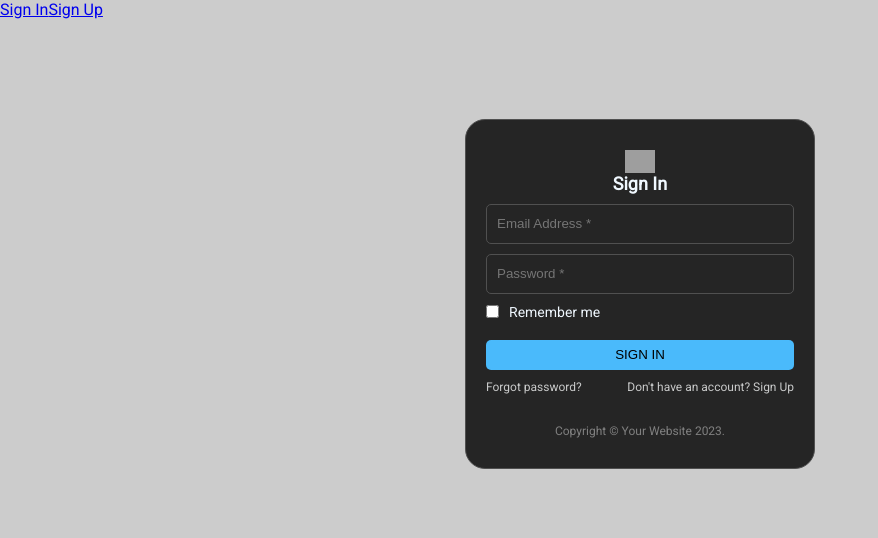
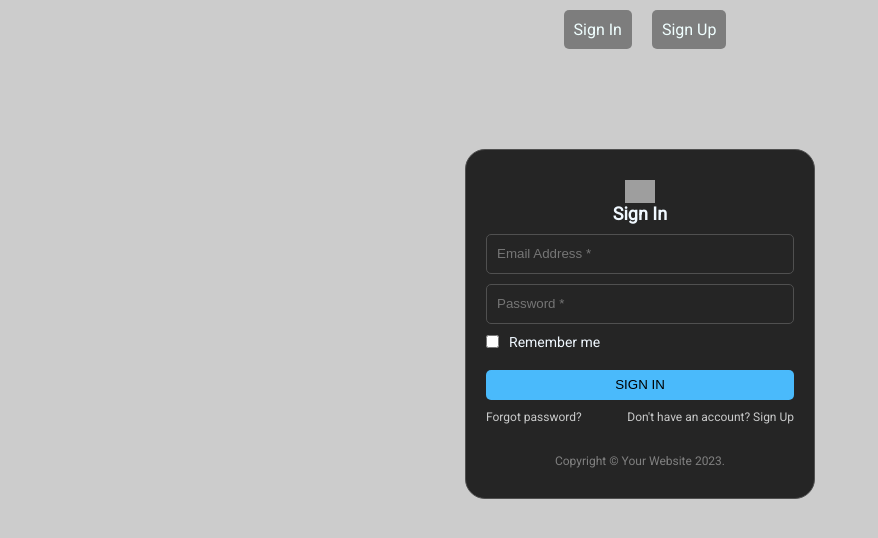
Before and after one commit to Sopetube/hw5, a React (Create React App) app: page /signin in a window 1280 px wide. Shown: the top 538 px of the page, without its empty margins (0-878 px from the left). Built offline with nearby package versions, Linux system fonts and the light colour scheme; grey boxes are pictures that could not be loaded; the HTML template or start-up script is replaced by a standard one.

Commit message:
nav is added

```diff
--- a/src/App.css
+++ b/src/App.css
@@ -12,3 +12,18 @@ body{
 h2{
   font-size: 18px;
 }
+nav{
+  margin: 10px auto;
+  display: flex;
+  justify-content: center;
+  gap: 10px;
+
+}
+nav a{
+  color: azure;
+  background-color: rgba(0, 0, 0, 0.39);
+  border-radius: 5px;
+  margin-left: 10px;
+  text-decoration: none;
+  padding: 10px;
+}
--- a/src/App.js
+++ b/src/App.js
@@ -18,7 +18,6 @@ function App() {
           <Link to='signin'>Sign In</Link>
           <Link to='signup'>Sign Up</Link>
         </nav>
-
         <Routes>
           <Route path='signin' element={<SignIn/>} />
           <Route path='signup' element={<SignUp/>} />
```
